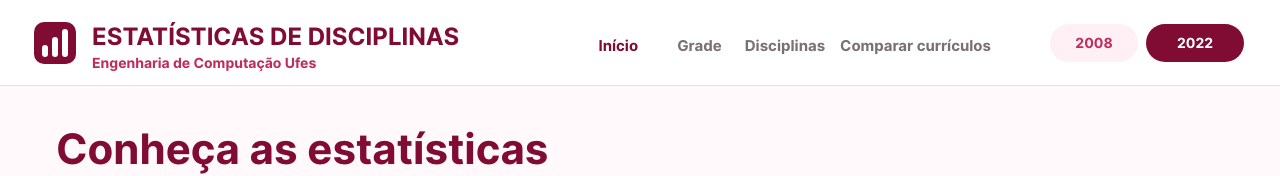
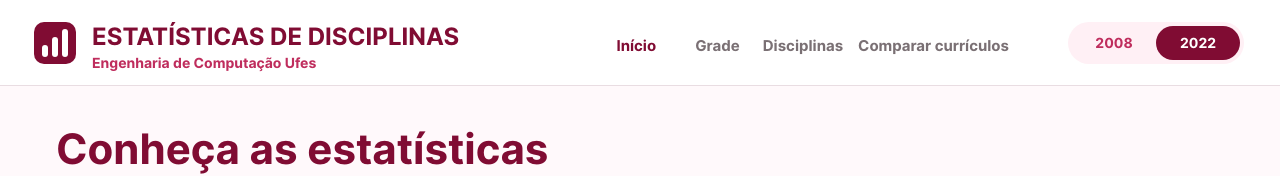
Before and after one commit to pet-eng-comp-org/estatisticas, a Next.js app: page / in a window 1280 px wide. Shown: the top 176 px of the page. Built offline with nearby package versions, Linux system fonts and the light colour scheme; no server answers; the database is empty.

Commit message:
Anos como controle segmentado e, no celular, ao lado do logo

```diff
--- a/src/components/Cabecalho.tsx
+++ b/src/components/Cabecalho.tsx
@@ -46,7 +46,9 @@ const ativa = (atual: string, caminho: string) =>
  * no desenho; foi copiado da tela inicial. No celular os itens se espalham
  * pela largura e "Comparar currículos" vira "Comparar", para os quatro caberem
  * em 320px sem precisar rolar. O botão 2008/2022 vale para o site inteiro e
- * fica num cookie.
+ * fica num cookie; é um controle segmentado (um só trilho, com o destaque
+ * deslizando para o ano marcado) para deixar claro que vale um ou outro. No
+ * celular o título quebra em duas linhas para os anos caberem ao lado do logo.
  */
 export default function Cabecalho({ curriculo }: { curriculo: 2008 | 2022 }) {
   const atual = usePathname();
@@ -65,10 +67,14 @@ export default function Cabecalho({ curriculo }: { curriculo: 2008 | 2022 }) {
           <Logo />
           <span className="flex flex-col pt-2 max-celular:pt-0">
             <span className="text-2xl leading-[29px] font-bold text-vinho uppercase max-celular:text-base max-celular:leading-5">
-              Estatísticas de disciplinas
+              Estatísticas de <span className="max-celular:block">disciplinas</span>
             </span>
-            <span className="mt-[3px] text-sm leading-[17px] font-bold text-rosa max-celular:mt-0 max-celular:text-xs">
-              Engenharia de Computação Ufes
+            <span className="mt-[3px] text-sm leading-[17px] font-bold text-rosa max-celular:mt-0.5 max-celular:text-xs">
+              <span className="max-celular:hidden">Engenharia</span>
+              <abbr title="Engenharia" className="no-underline celular:hidden">
+                Eng.
+              </abbr>{" "}
+              de Computação Ufes
             </span>
           </span>
         </Link>
@@ -96,7 +102,15 @@ export default function Cabecalho({ curriculo }: { curriculo: 2008 | 2022 }) {
           ))}
         </nav>
 
-        <div role="group" aria-label="Currículo" className="ml-[59px] flex shrink-0 gap-2 max-[1180px]:ml-auto">
+        <div
+          role="group"
+          aria-label="Currículo"
+          className="relative ml-[59px] grid shrink-0 grid-cols-2 rounded-full bg-rosa-claro p-1 max-[1180px]:ml-auto"
+        >
+          <span
+            aria-hidden
+            className={`absolute inset-y-1 left-1 w-[calc(50%-4px)] rounded-full bg-vinho transition-transform duration-200 motion-reduce:transition-none ${marcado === "2022" ? "translate-x-full" : ""}`}
+          />
           {(["2008", "2022"] as const).map((ano) => (
             <button
               key={ano}
@@ -111,7 +125,7 @@ export default function Cabecalho({ curriculo }: { curriculo: 2008 | 2022 }) {
                   if (destino) router.push(destino);
                 })
               }
-              className="h-[38px] min-w-[88px] cursor-pointer rounded-full bg-rosa-claro px-[25px] text-sm font-bold text-rosa aria-pressed:min-w-[98px] aria-pressed:bg-vinho aria-pressed:text-white max-celular:h-[34px] max-celular:min-w-0 max-celular:px-3 max-celular:aria-pressed:min-w-0"
+              className="relative h-[34px] w-[84px] cursor-pointer rounded-full text-sm font-bold text-rosa transition-colors duration-200 not-aria-pressed:hover:text-vinho focus-visible:outline-2 focus-visible:outline-offset-2 focus-visible:outline-vinho aria-pressed:text-white motion-reduce:transition-none max-celular:h-[30px] max-celular:w-[52px] max-celular:text-[13px]"
             >
               {ano}
             </button>
```
